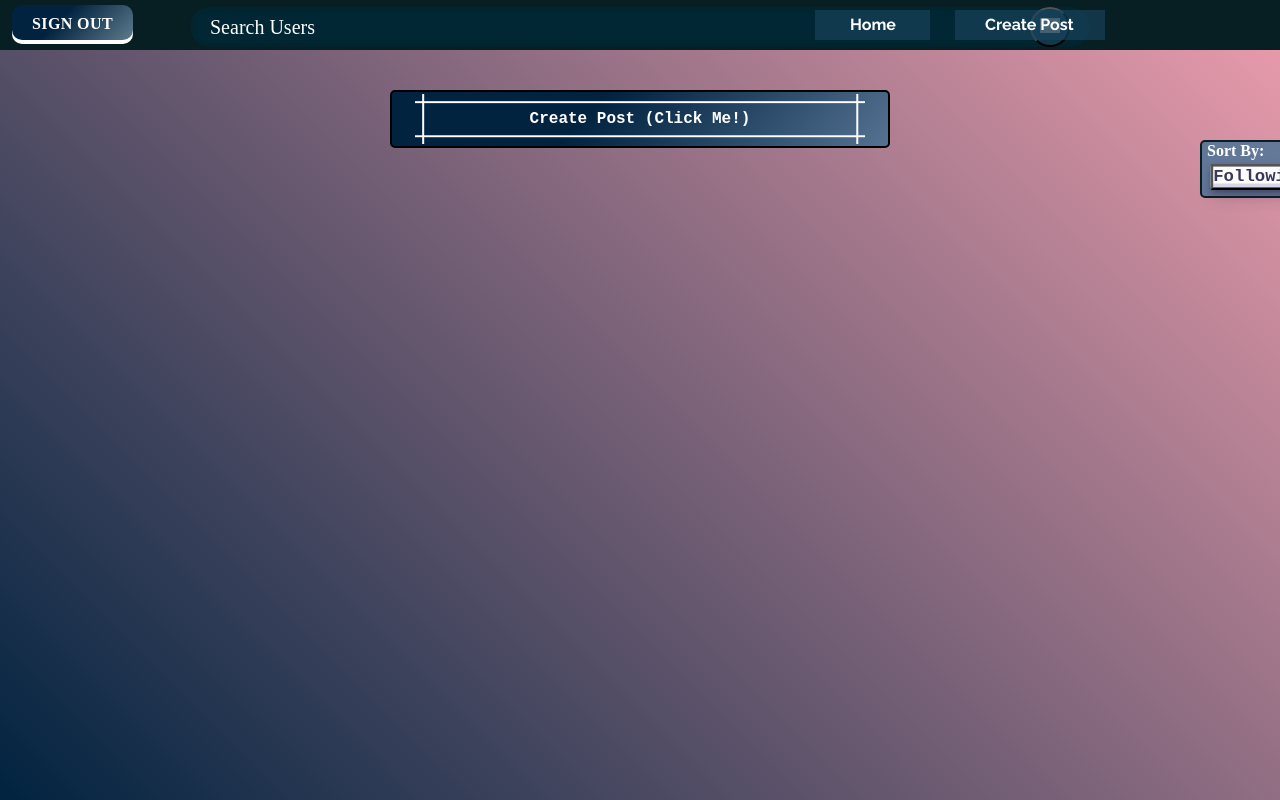
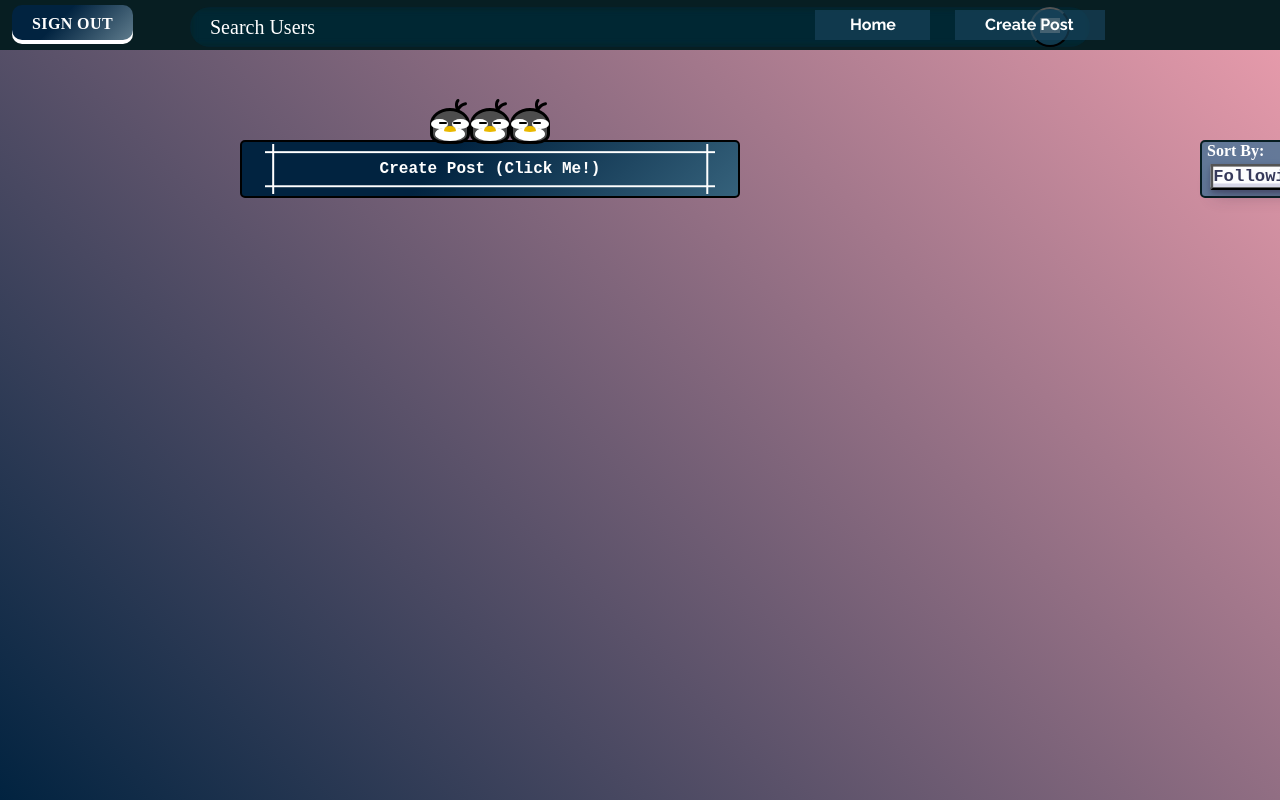
Before and after one commit to daceCS/ReFrame-React, a React (Vite) app in the folder frontend/: page / in a window 1280 px wide. Shown: the top 800 px of the page. Built offline with nearby package versions, Linux system fonts and the light colour scheme; grey boxes are pictures that could not be loaded.

Commit message:
Update CreatePost.jsx

```diff
--- a/frontend/src/Components/CreatePost.jsx
+++ b/frontend/src/Components/CreatePost.jsx
@@ -3,7 +3,23 @@
 function CreatePost() {
     return (
       <>
-        <div id="create-post-interaction">
+        <div id="create-post-interaction" className = "button button--pen">
+        <div class="button__wrapper">
+        </div>
+        <div class="characterBox">
+            <div class="character wakeup">
+                <div class="character__face"></div>
+                <div class="charactor__face2"></div>
+            </div>
+            <div class="character wakeup">
+                <div class="character__face"></div>
+                <div class="charactor__face2"></div>
+            </div>
+            <div class="character">
+                <div class="character__face"></div>
+                <div class="charactor__face2"></div>
+            </div>
+        </div>
         <input
           type="button"
           id="create-post-interact-field"
```
